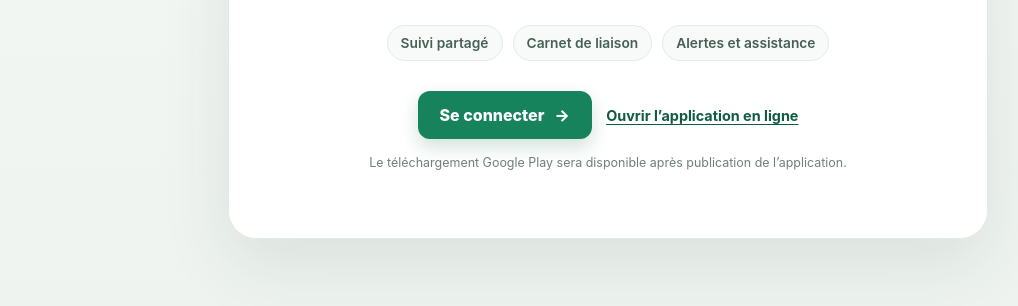
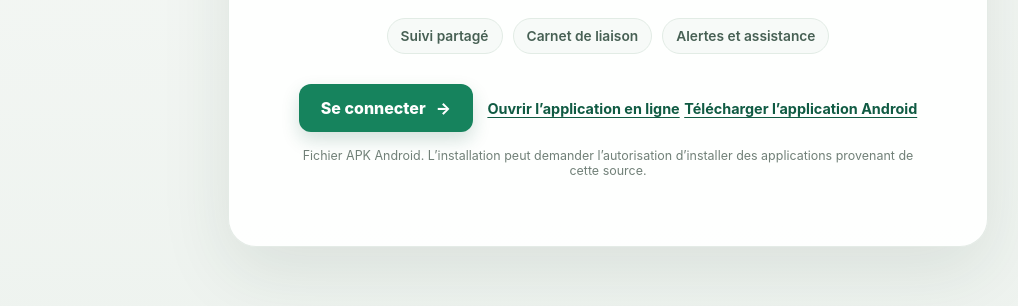
Before and after one commit to lmdjpa-create/generation-liaison, a website: page index.html in a window 1280 px wide. Shown: the part 462-768 px from the top of the page, without its empty margins (32-1050 px from the left). Drawn offline with Linux system fonts and the light colour scheme; no server answers.

Commit message:
Add Android app download link and update note
Added a download link for the Android app and updated the note regarding APK installation.

```diff
--- a/index.html
+++ b/index.html
@@ -766,6 +766,16 @@
       text-underline-offset: 3px;
     }
 
+    .landing-download-link {
+      display: inline-block;
+      margin: 14px 0 0;
+      color: var(--primary-dark);
+      font-size: 0.9rem;
+      font-weight: 700;
+      text-decoration: underline;
+      text-underline-offset: 3px;
+    }
+
     .landing-note {
       margin: 16px 0 0;
       color: var(--muted);
@@ -826,7 +836,10 @@
       <a class="landing-app-link" href="/app-mobile.html">
         Ouvrir l’application en ligne
       </a>
-      <p class="landing-note">Le téléchargement Google Play sera disponible après publication de l’application.</p>
+      <a class="landing-download-link" href="/app-generation-liaison.apk" download>
+        Télécharger l’application Android
+      </a>
+      <p class="landing-note">Fichier APK Android. L’installation peut demander l’autorisation d’installer des applications provenant de cette source.</p>
     </section>
   </main>
 
```
